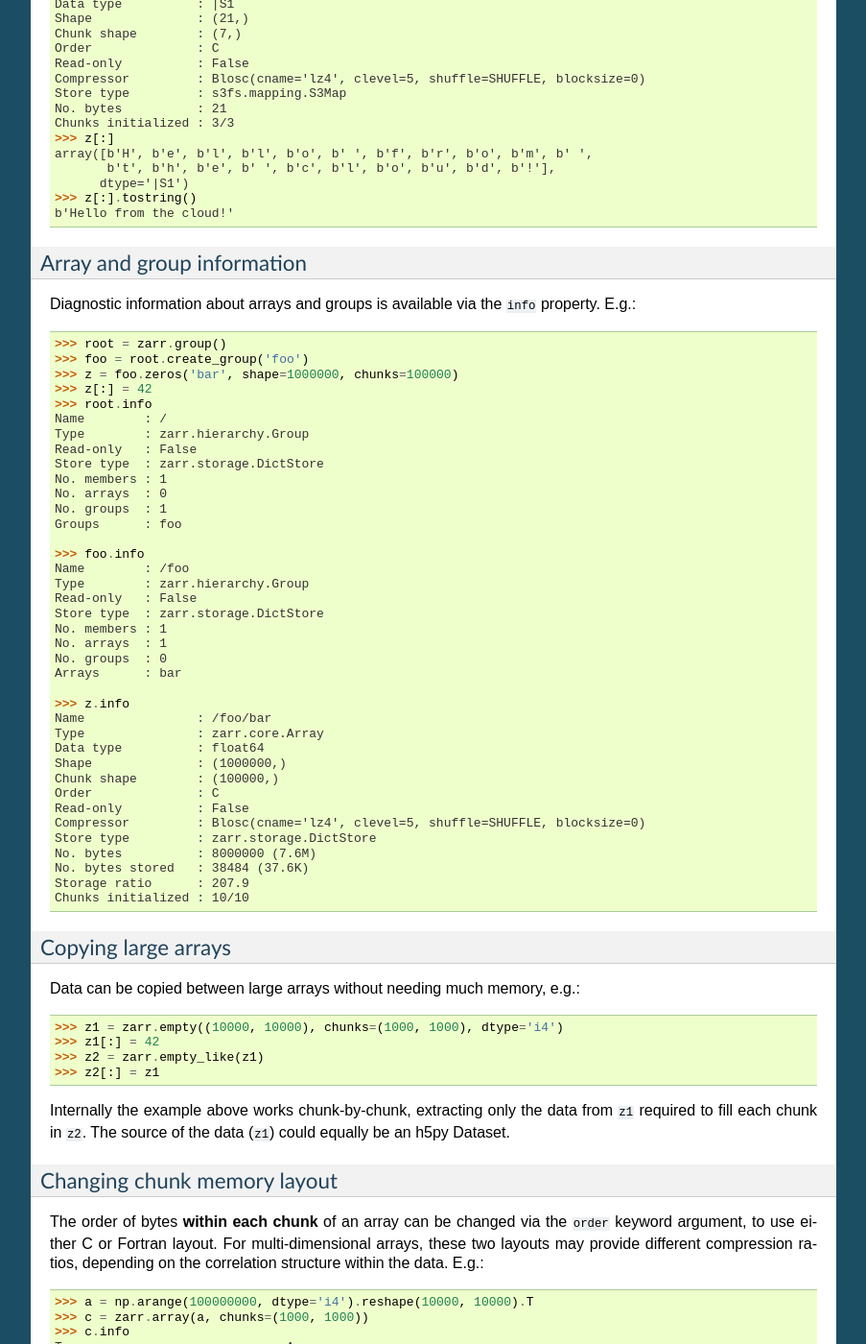
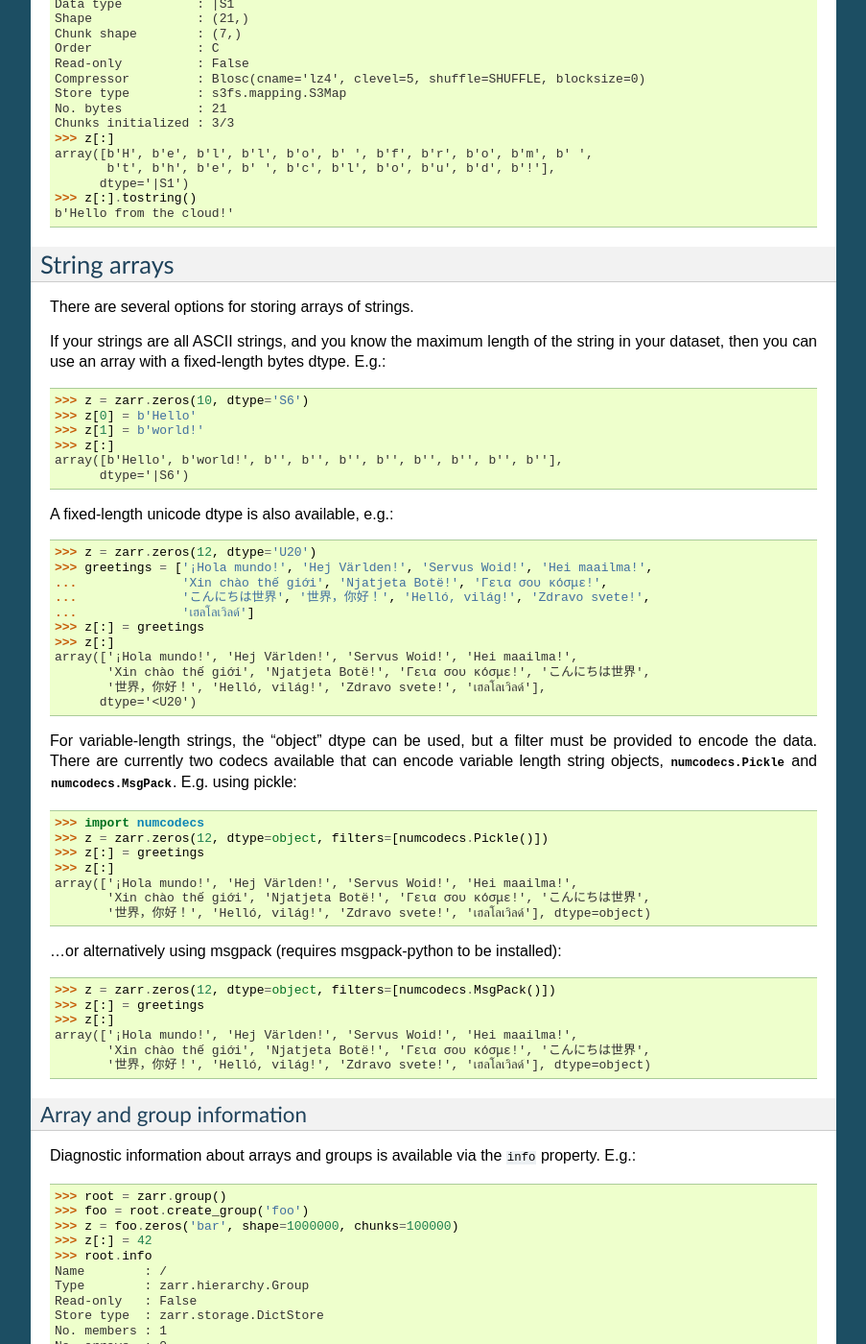
Before and after one commit to enthusiastdev121/zarr-python, a Sphinx documentation site: the page built from docs/tutorial.rst, in a window 1280 px wide and 1400 px high, scrolled down 11753 px. Shown: the whole window at 96% size, without its empty margins (198-1101 px from the left). Built offline with Sphinx 7.4.7, drawn with Linux system fonts in a browser that asks for light colours; the version number could not be read and is left out; some of the changed text lies outside the part shown.

Commit message:
add string docs

```diff
--- a/docs/tutorial.rst
+++ b/docs/tutorial.rst
@@ -748,6 +749,57 @@ Here is an example using S3Map to read an array created previously::
 
 .. _tutorial_tips_info:
 
+String arrays
+-------------
+
+There are several options for storing arrays of strings.
+
+If your strings are all ASCII strings, and you know the maximum length of the string in
+your dataset, then you can use an array with a fixed-length bytes dtype. E.g.::
+
+    >>> z = zarr.zeros(10, dtype='S6')
+    >>> z[0] = b'Hello'
+    >>> z[1] = b'world!'
+    >>> z[:]
+    array([b'Hello', b'world!', b'', b'', b'', b'', b'', b'', b'', b''],
+          dtype='|S6')
+
+A fixed-length unicode dtype is also available, e.g.::
+
+    >>> z = zarr.zeros(12, dtype='U20')
+    >>> greetings = ['¡Hola mundo!', 'Hej Världen!', 'Servus Woid!', 'Hei maailma!',
+    ...              'Xin chào thế giới', 'Njatjeta Botë!', 'Γεια σου κόσμε!',
+    ...              'こんにちは世界', '世界，你好！', 'Helló, világ!', 'Zdravo svete!',
+    ...              'เฮลโลเวิลด์']
+    >>> z[:] = greetings
+    >>> z[:]
+    array(['¡Hola mundo!', 'Hej Världen!', 'Servus Woid!', 'Hei maailma!',
+           'Xin chào thế giới', 'Njatjeta Botë!', 'Γεια σου κόσμε!', 'こんにちは世界',
+           '世界，你好！', 'Helló, világ!', 'Zdravo svete!', 'เฮลโลเวิลด์'],
+          dtype='<U20')
+
+For variable-length strings, the "object" dtype can be used, but a filter must be
+provided to encode the data. There are currently two codecs available that can encode
+variable length string objects, :class:`numcodecs.Pickle` and :class:`numcodecs.MsgPack`.
+E.g. using pickle::
+
+    >>> import numcodecs
+    >>> z = zarr.zeros(12, dtype=object, filters=[numcodecs.Pickle()])
+    >>> z[:] = greetings
+    >>> z[:]
+    array(['¡Hola mundo!', 'Hej Världen!', 'Servus Woid!', 'Hei maailma!',
+           'Xin chào thế giới', 'Njatjeta Botë!', 'Γεια σου κόσμε!', 'こんにちは世界',
+           '世界，你好！', 'Helló, világ!', 'Zdravo svete!', 'เฮลโลเวิลด์'], dtype=object)
+
+...or alternatively using msgpack (requires msgpack-python to be installed)::
+
+    >>> z = zarr.zeros(12, dtype=object, filters=[numcodecs.MsgPack()])
+    >>> z[:] = greetings
+    >>> z[:]
+    array(['¡Hola mundo!', 'Hej Världen!', 'Servus Woid!', 'Hei maailma!',
+           'Xin chào thế giới', 'Njatjeta Botë!', 'Γεια σου κόσμε!', 'こんにちは世界',
+           '世界，你好！', 'Helló, világ!', 'Zdravo svete!', 'เฮลโลเวิลด์'], dtype=object)
+
 Array and group information
 ~~~~~~~~~~~~~~~~~~~~~~~~~~~
 
```
Also changed, not shown: other parts of docs/tutorial.rst (+4 -3 lines), 4 other files.
